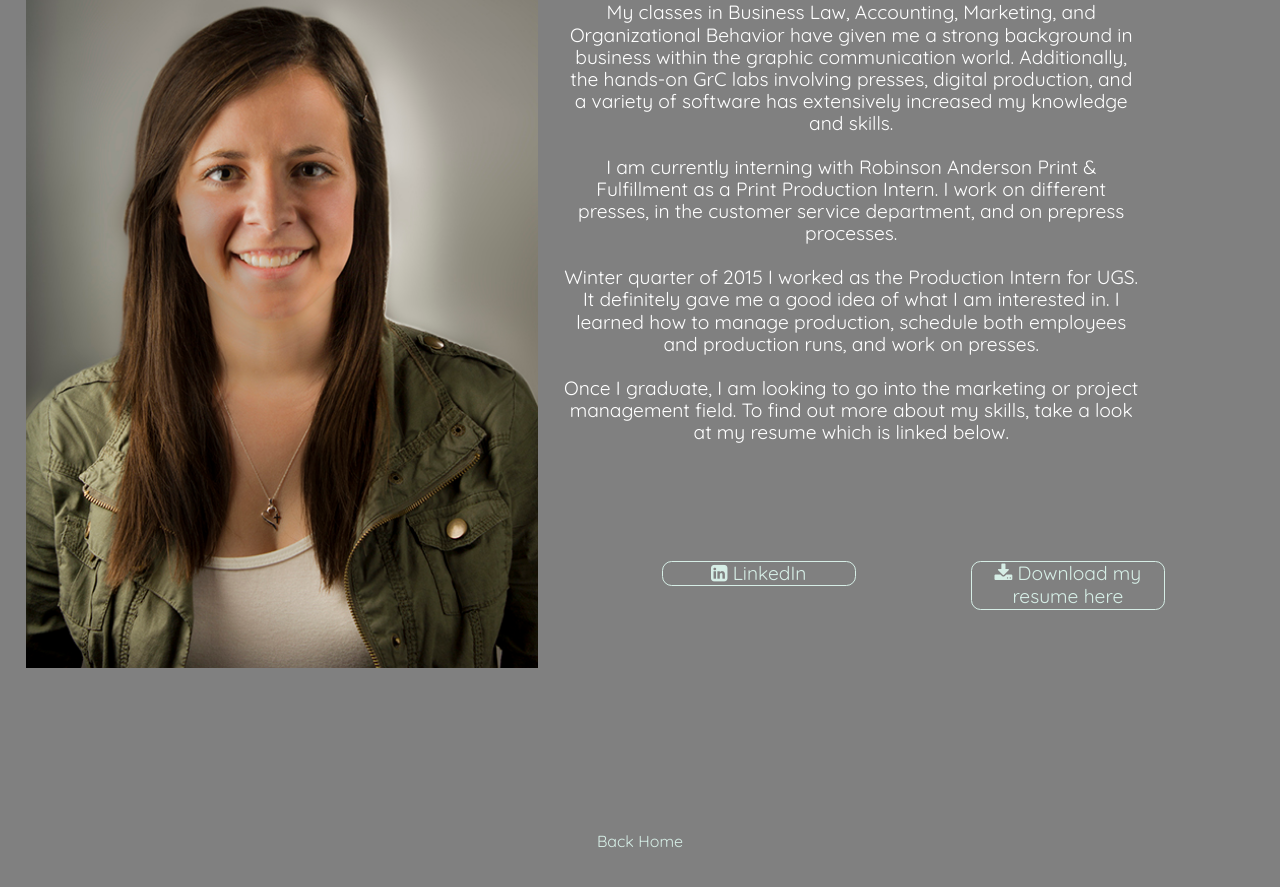
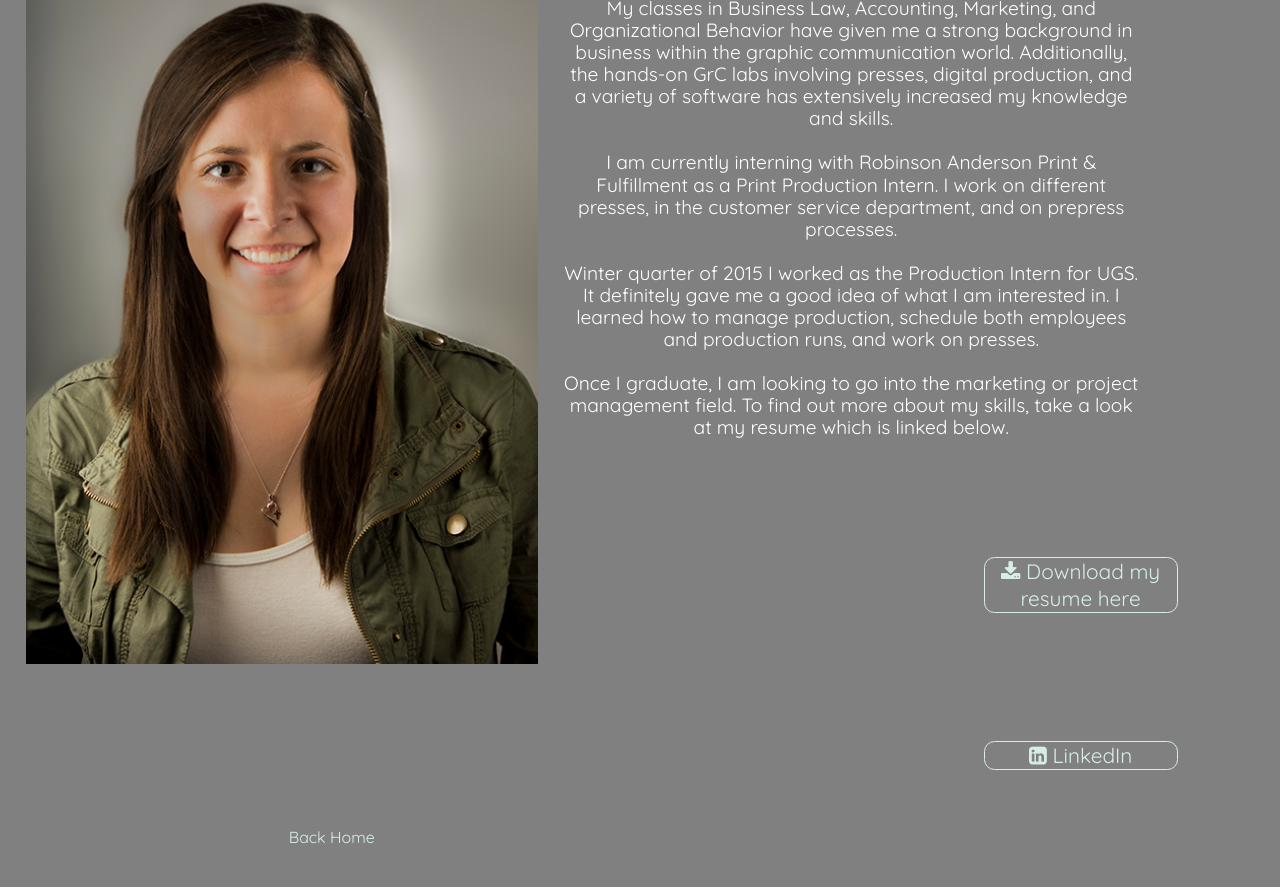
Before and after one commit to npmcdn-to-unpkg-bot/grc-338-website-kmdonald, a plain HTML site: page professional.html in a window 1280 px wide. Shown: the part 685-1572 px from the top of the page. Drawn offline with Linux system fonts and the light colour scheme.

Commit message:
Final Changes

```diff
--- a/css/stylesheet1.css
+++ b/css/stylesheet1.css
@@ -159,6 +159,22 @@ h4 {
 	color: #D6EEE6;
 	text-decoration-color: #D6EEE6;
 }
+
+.linkspro {
+	border: 1px solid #D6EEE6;
+	border-radius: .5em;
+	margin: .25em;
+	width: 25%;
+	position: center;
+	line-height: 100%;
+	text-align: center;
+	margin: 0 auto 5% auto;
+	text-decoration: none;
+	color: #D6EEE6;
+	text-decoration-color: #D6EEE6;
+
+}
+
 .text {
     padding: 3%;
     color: white;
@@ -172,6 +188,13 @@ h4 {
 
 .text2{
 	padding-top: 2%;
+}
+
+.contacttext{
+	padding: 3%;
+	margin-top: 10%;
+	line-height: 120%;
+	color: white;
 }
 
 .content {
@@ -250,6 +273,12 @@ h4 {
 		font-size: 110%;
 	}
 
+	.contacttext {
+		margin-left: 8%;
+		margin-right: 8%;
+		font-size: 130%;
+	}
+
 	.links {
         float:right;
         font-size: 100%;
@@ -258,6 +287,15 @@ h4 {
         margin-right: 12%;
         margin-top: 5%;
     }
+
+	.linkspro {
+		float:left;
+        font-size: 100%;
+        line-height:120%;
+        width: 15%;
+        margin-left: 25%;
+        margin-top: 5%;
+	}
 
 	.push {
 		margin-top: 17em;
@@ -298,16 +336,25 @@ h4 {
 	.text1 {
 		font-size: 100%;
 	}
+	.contacttext{
+		font-size: 120%;
+	}
     .links {
-        float:right;
+        float: left;
         font-size: 120%;
         line-height:120%;
         width: 15%;
         margin-right: 9%;
         margin-top: 5%;
     }
+	.linkspro {
+		float: right;
+		font-size: 130%;
+        line-height:130%;
+		margin-right: 8%;
+	}
     #footer2 {
-        margin-top: 25%;
+        margin-top: 10%;
     }
 
 	.grid {
--- a/professional.html
+++ b/professional.html
@@ -51,8 +51,8 @@
  As a Management concentration, I am heavily interested in the Business industry. The past three years here have introduced me to a variety of different skills sets.<br><br>My classes in Business Law, Accounting, Marketing, and Organizational Behavior have given me a strong background in business within the graphic communication world. Additionally, the hands-on GrC labs involving presses, digital production, and a variety of software has extensively increased my knowledge and skills.<br><br>I am currently interning with Robinson Anderson Print &amp; Fulfillment as a Print Production Intern. I work on different presses, in the customer service department, and on prepress processes. <br><br>Winter quarter of 2015 I worked as the Production Intern for UGS. It definitely gave me a good idea of what I am interested in. I learned how to manage production, schedule both employees and production runs, and work on presses.<br><br>Once I graduate, I am looking to go into the marketing or project management field. To find out more about my skills, take a look at my resume which is linked below.
                     </p>
 					<br> <!--links to how to contact me-->
-					<p class="links"><i class="fa fa-download"></i><a href="kendall-donaldson-resume.pdf" class="link"> Download my resume here </a></p>
-				    <p class=links> <i class="fa fa-linkedin-square"></i><a href="https://www.linkedin.com/in/kendall-donaldson-b61b23b3"
+					<p class="linkspro"><i class="fa fa-download"></i><a href="kendall-donaldson-resume.pdf" class="link"> Download my resume here </a></p>
+				    <p class=linkspro> <i class="fa fa-linkedin-square"></i><a href="https://www.linkedin.com/in/kendall-donaldson-b61b23b3"
                target="_blank" class="link"> LinkedIn </a></p>
 				<!--end of contacts links-->
             </section>
```
Also changed, not shown: about.html (+1 -1 lines), contact.html (+10 -7 lines), images/logo.png.
